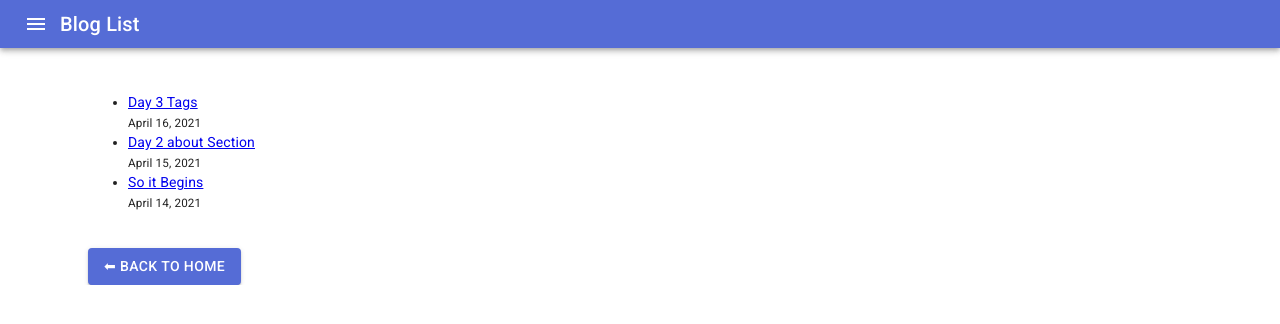
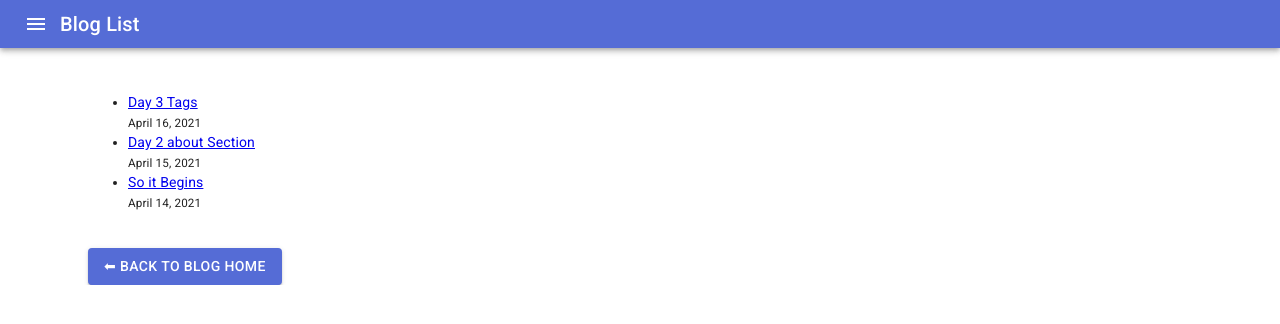
Before and after one commit to basheim/website, a Next.js app: page /website/blog/blog-list in a window 1280 px wide. Shown: the top 324 px of the page. Built offline with nearby package versions, Linux system fonts and the light colour scheme.

Commit message:
fix(): update back button

```diff
--- a/components/base/layout.tsx
+++ b/components/base/layout.tsx
@@ -34,7 +34,7 @@ const useStyles = makeStyles((theme) => ({
 
 export const siteTitle = 'Bean Blog'
 
-export default function Layout({ children, home, identity }: any) {
+export default function Layout({ children, home, identity, blog }: any) {
   const classes = useStyles();
   const sections = [
     {
@@ -77,8 +77,8 @@ export default function Layout({ children, home, identity }: any) {
         <main>{children}</main>
         {!home && (
           <div className={classes.backToHome}>
-            <Link href='/'>
-              <Button variant="contained" color="primary" href="#contained-buttons">⬅ Back to home</Button>
+            <Link href={blog ? '/blog' : '/'}>
+              <Button variant="contained" color="primary" href="#contained-buttons">{`⬅ Back to ${blog ? 'Blog ': ''} Home`}</Button>
             </Link>
           </div>
         )}
--- a/pages/blog/blog-list.tsx
+++ b/pages/blog/blog-list.tsx
@@ -6,7 +6,7 @@ import React from 'react';
 
 export default function BlogList({ allPostsData }: any) {
   return (
-    <Layout identity={{title: 'Blog List'}}>
+    <Layout blog identity={{title: 'Blog List'}}>
       <section>
         <ul>
           {allPostsData.map(({ id, date, title }: any) => (
--- a/pages/blog/posts/[id].tsx
+++ b/pages/blog/posts/[id].tsx
@@ -21,7 +21,7 @@ export async function getStaticPaths() {
 
 export default function Post({ postData }: any) {
     return (
-      <Layout identity={{title: postData.title}}>
+      <Layout blog identity={{title: postData.title}}>
         <article>
           <h1>{postData.title}</h1>
           <div>
```
